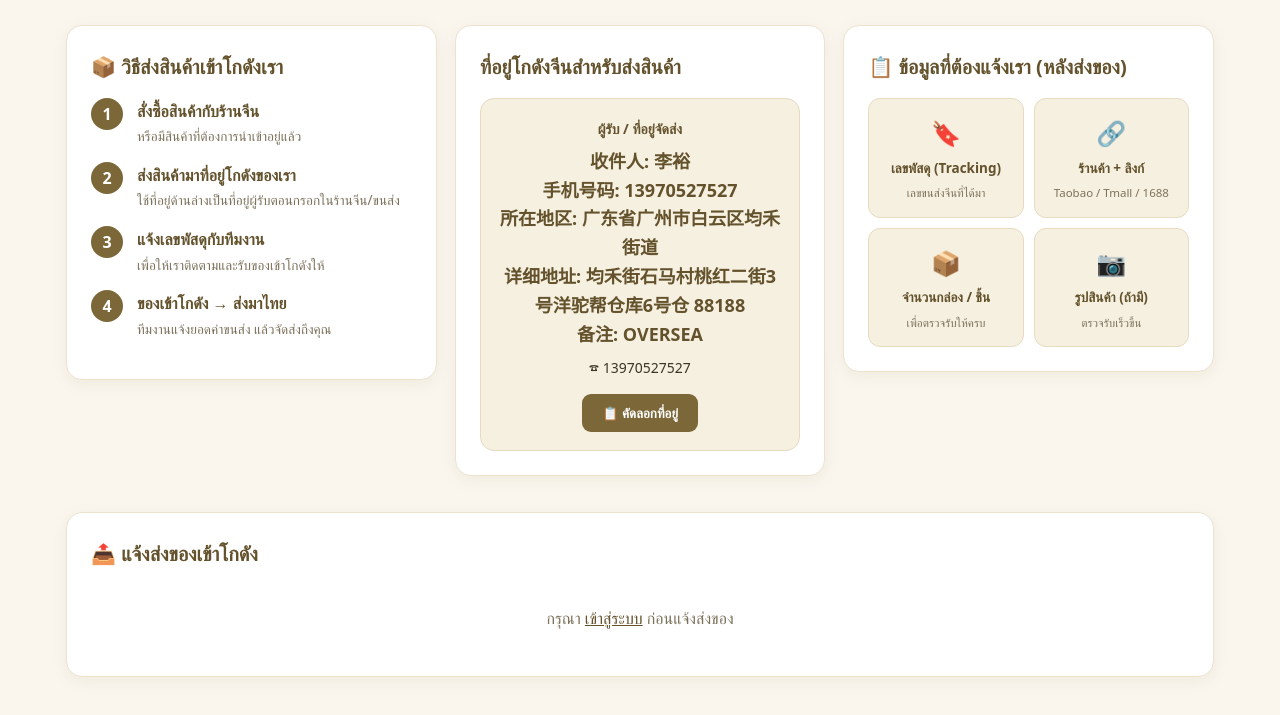
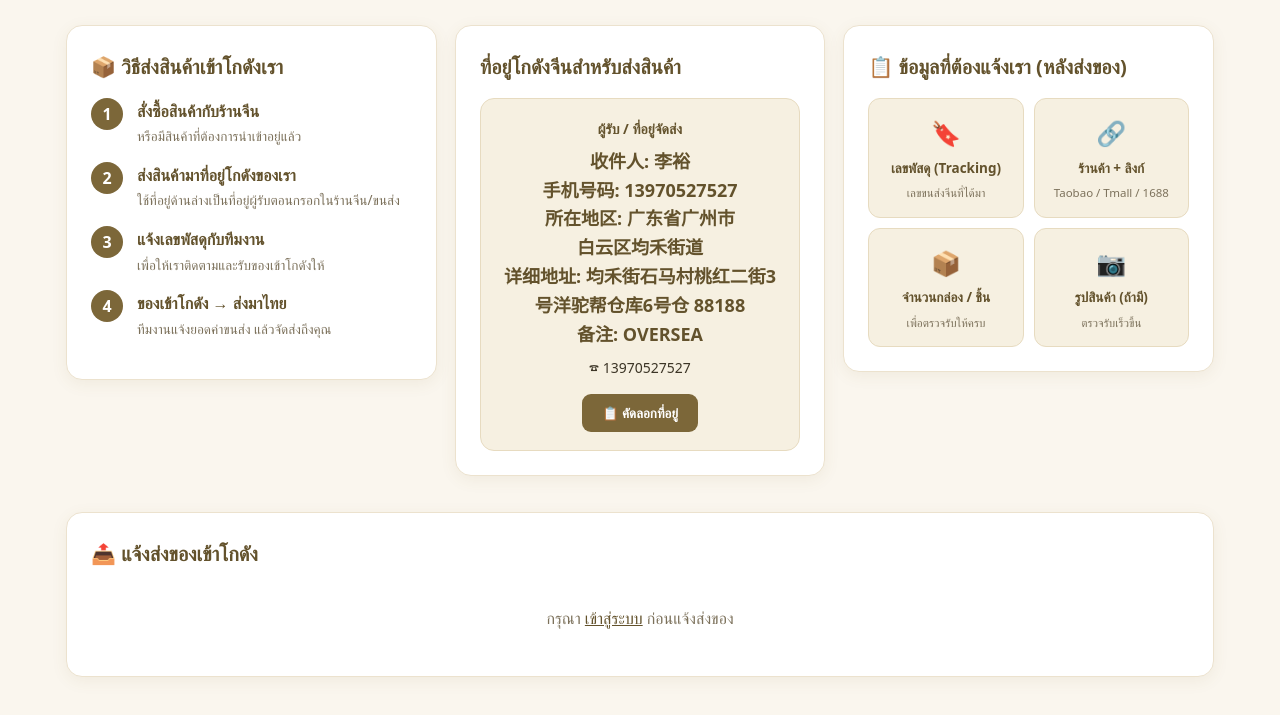
Before and after one commit to overseapengate24-stack/for, a website: page how-ship.html in a window 1280 px wide. Shown: the part 65-780 px from the top of the page. Drawn offline with Linux system fonts and the light colour scheme; a web font is replaced by a local one.

```diff
--- a/how-ship.html
+++ b/how-ship.html
@@ -52,7 +52,7 @@ body{font-family:'IBM Plex Sans Thai',system-ui,sans-serif;background:var(--bg);
     <div class="sec-t"> ที่อยู่โกดังจีนสำหรับส่งสินค้า</div>
     <div class="addr-box">
       <div class="lbl">ผู้รับ / ที่อยู่จัดส่ง</div>
-      <div class="a">收件人: 李裕<br>手机号码: 13970527527<br>所在地区: 广东省广州市白云区均禾街道<br>详细地址: 均禾街石马村桃红二街3号洋驼帮仓库6号仓 88188<br>备注: OVERSEA</div>
+      <div class="a">收件人: 李裕<br>手机号码: 13970527527<br>所在地区: 广东省广州市<br>白云区均禾街道<br>详细地址: 均禾街石马村桃红二街3号洋驼帮仓库6号仓 88188<br>备注: OVERSEA</div>
       <div class="tel">&#9742; 13970527527</div>
       <button class="copy" id="copyBtn">📋 คัดลอกที่อยู่</button>
     </div>
```
